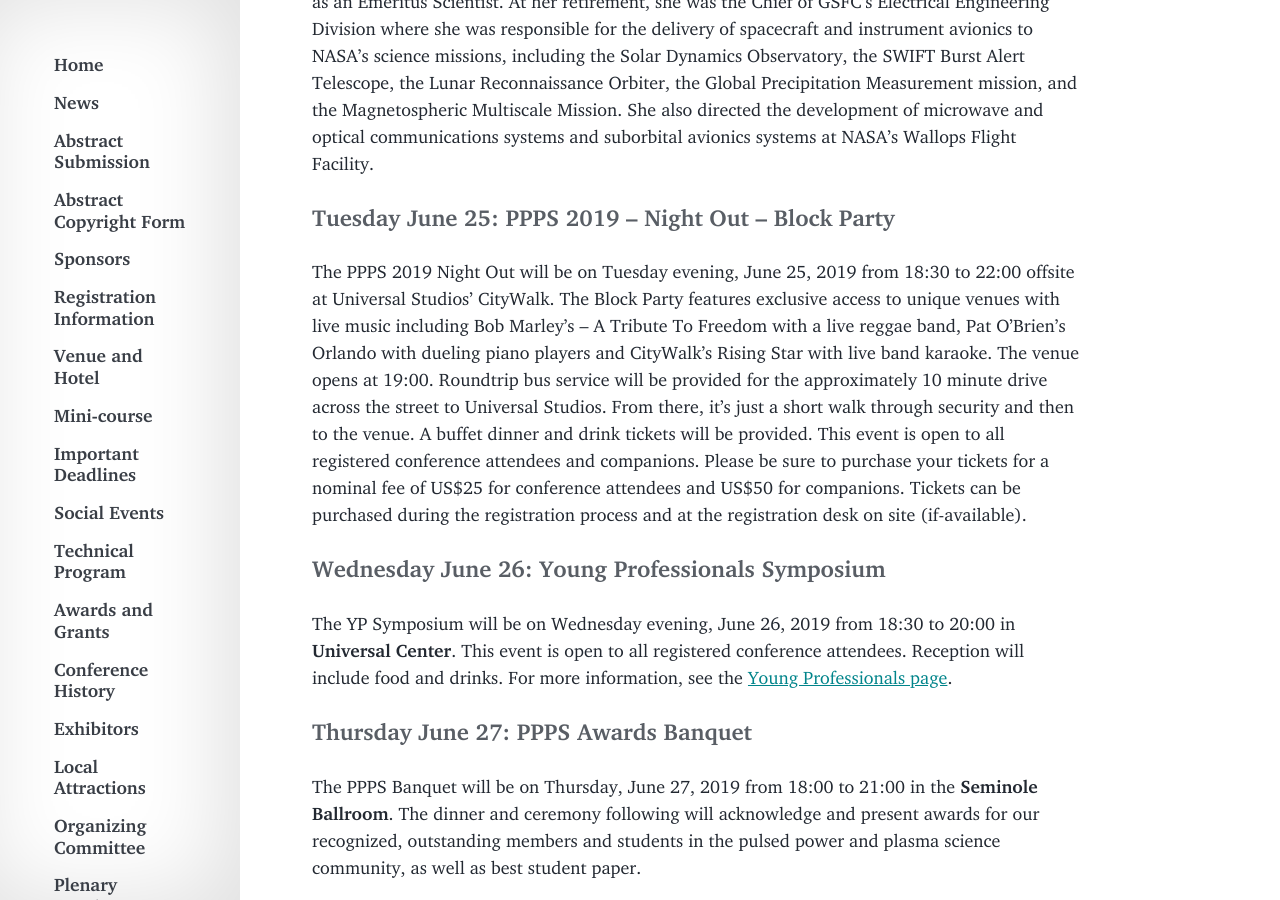
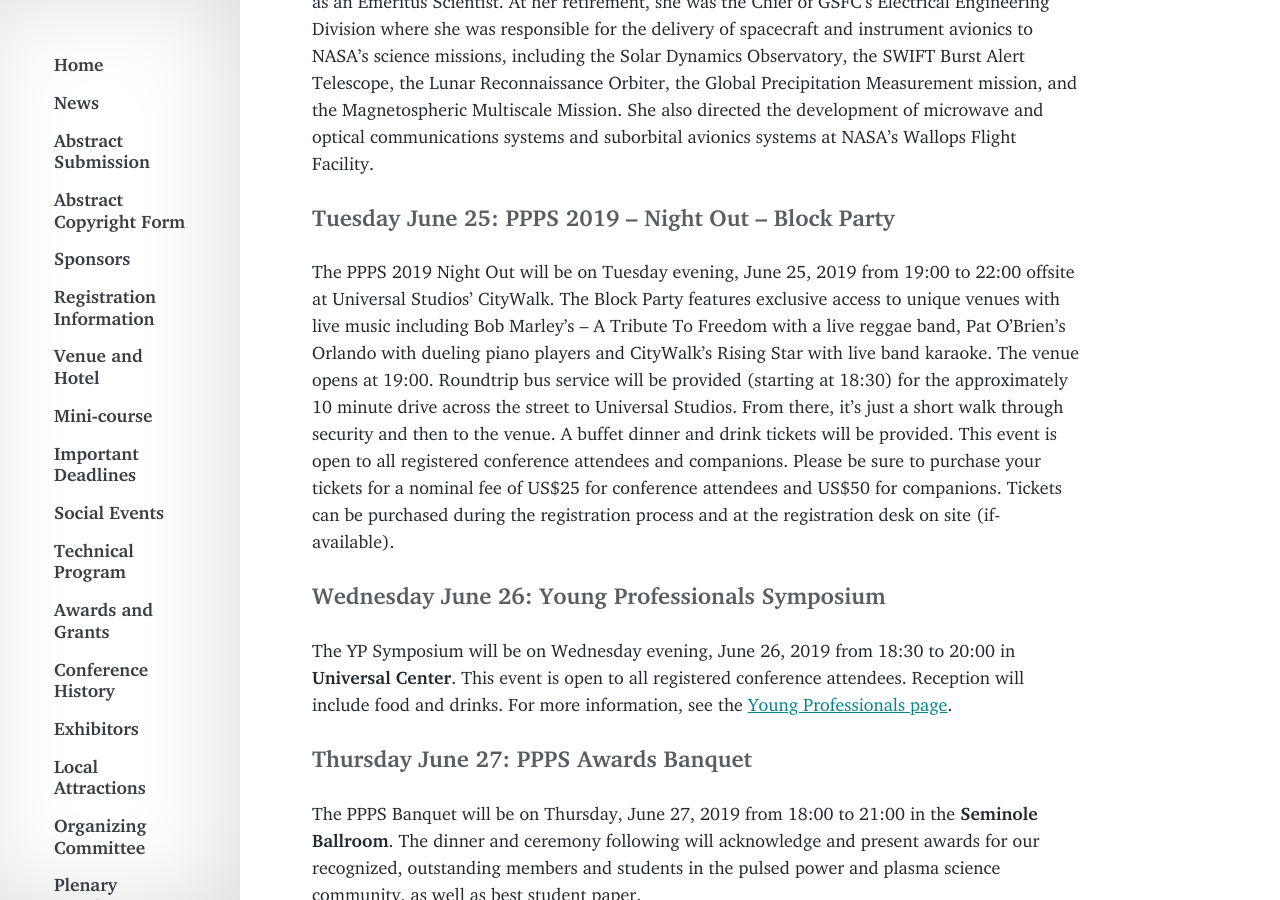
Before and after one commit to ppps2019/ppps2019.github.io, a Jekyll site: the page built from _info_articles/social.md, in a window 1280 px wide and 900 px high, scrolled down 966 px. Built offline with Jekyll 4.4.1, drawn with Linux system fonts in a browser that asks for light colours; comment, search, counter and statistics services are not loaded.

Commit message:
Update social.md

```diff
--- a/_info_articles/social.md
+++ b/_info_articles/social.md
@@ -27,7 +27,7 @@ Dr. Barth has been active in the radiation effects community for over 40 years.
 
 ### Tuesday June 25: PPPS 2019 – Night Out – Block Party
 
-The PPPS 2019 Night Out will be on Tuesday evening, June 25, 2019 from 18:30 to 22:00 offsite at Universal Studios’ CityWalk. The Block Party features exclusive access to unique venues with live music including Bob Marley’s &ndash; A Tribute To Freedom with a live reggae band, Pat O’Brien’s Orlando with dueling piano players and CityWalk’s Rising Star with live band karaoke. The venue opens at 19:00. Roundtrip bus service will be provided for the approximately 10 minute drive across the street to Universal Studios. From there, it’s just a short walk through security and then to the venue. A buffet dinner and drink tickets will be provided. This event is open to all registered conference attendees and companions.  Please be sure to purchase your tickets for a nominal fee of US$25 for conference attendees and US$50 for companions.  Tickets can be purchased during the registration process and at the registration desk on site (if-available).
+The PPPS 2019 Night Out will be on Tuesday evening, June 25, 2019 from 19:00 to 22:00 offsite at Universal Studios’ CityWalk. The Block Party features exclusive access to unique venues with live music including Bob Marley’s &ndash; A Tribute To Freedom with a live reggae band, Pat O’Brien’s Orlando with dueling piano players and CityWalk’s Rising Star with live band karaoke. The venue opens at 19:00. Roundtrip bus service will be provided (starting at 18:30) for the approximately 10 minute drive across the street to Universal Studios. From there, it’s just a short walk through security and then to the venue. A buffet dinner and drink tickets will be provided. This event is open to all registered conference attendees and companions.  Please be sure to purchase your tickets for a nominal fee of US$25 for conference attendees and US$50 for companions.  Tickets can be purchased during the registration process and at the registration desk on site (if-available).
 
 ### Wednesday June 26: Young Professionals Symposium
 
```
